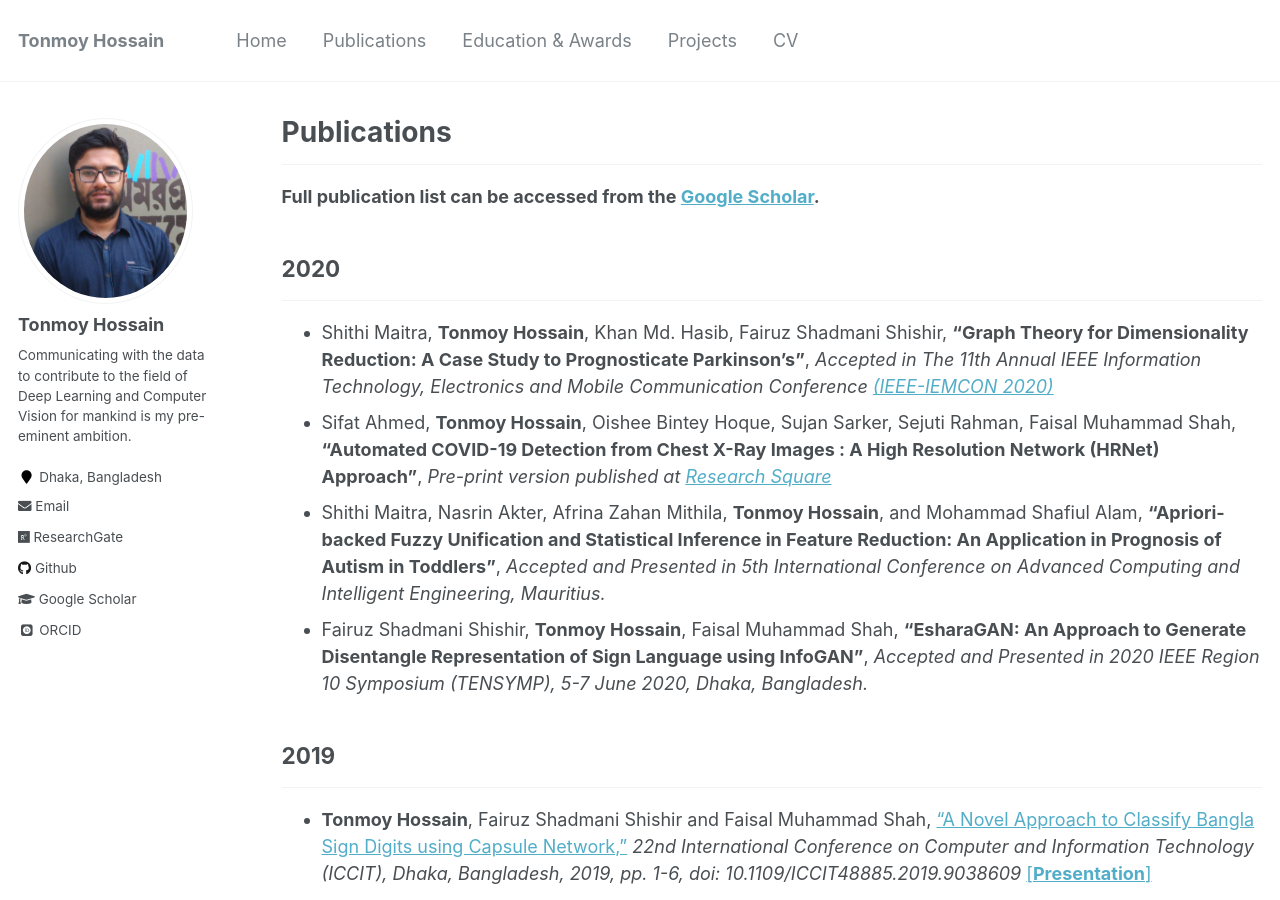
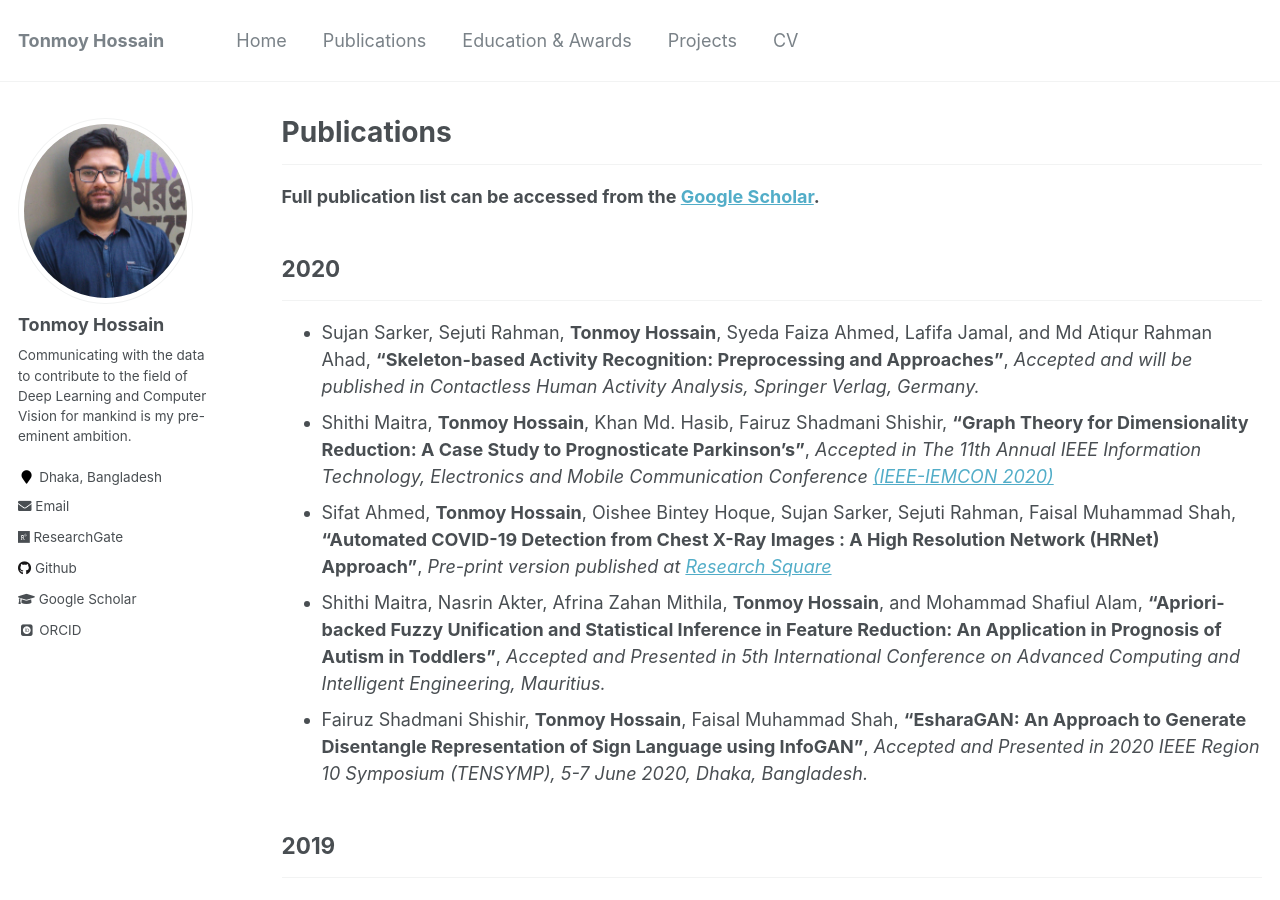
Before and after one commit to shaeekh/shaeekh.github.io, a Jekyll site: the page built from _pages/publications.md, in a window 1280 px wide and 900 px high. Built offline with Jekyll 4.4.1, drawn with Linux system fonts in a browser that asks for light colours; some web fonts are replaced.

Commit message:
Update publications.md

```diff
--- a/_pages/publications.md
+++ b/_pages/publications.md
@@ -11,6 +11,7 @@ author_profile: true
 
 ## 2020
 -----------
+*  Sujan Sarker, Sejuti Rahman, **Tonmoy Hossain**, Syeda Faiza Ahmed, Lafifa Jamal, and Md Atiqur Rahman Ahad, **"Skeleton-based Activity Recognition: Preprocessing and Approaches"**, <i>Accepted and will be published in Contactless Human Activity Analysis, Springer Verlag, Germany.</i>
 *  Shithi Maitra, **Tonmoy Hossain**, Khan Md. Hasib, Fairuz Shadmani Shishir, **"Graph Theory for Dimensionality Reduction: A Case Study to Prognosticate Parkinson’s"**, <i>Accepted in The 11th Annual IEEE Information Technology, Electronics and Mobile Communication Conference [(IEEE-IEMCON 2020)](https://ieee-iemcon.org/)</i>
 *  Sifat Ahmed, **Tonmoy Hossain**, Oishee Bintey Hoque, Sujan Sarker, Sejuti Rahman, Faisal Muhammad Shah, **"Automated COVID-19 Detection from Chest X-Ray Images : A High Resolution Network (HRNet) Approach"**, <i>Pre-print version published at [Research Square](https://www.researchsquare.com/article/rs-56285/v1)</i>
 *  Shithi Maitra, Nasrin Akter, Afrina Zahan Mithila, **Tonmoy Hossain**, and Mohammad Shafiul
```
